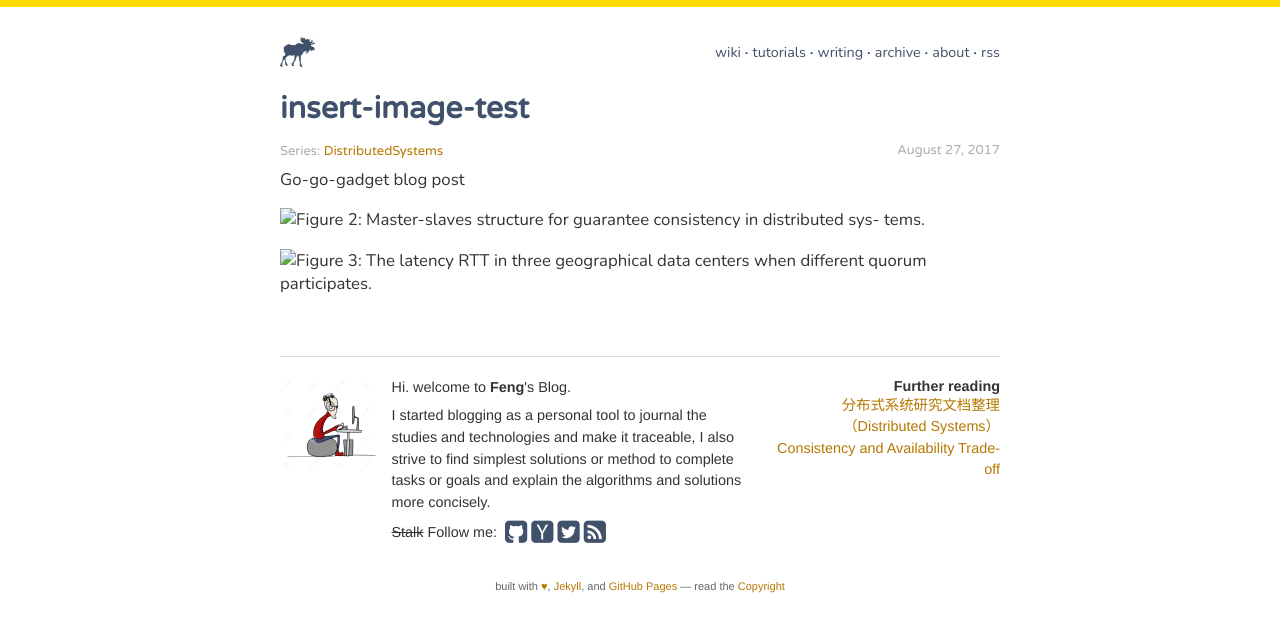
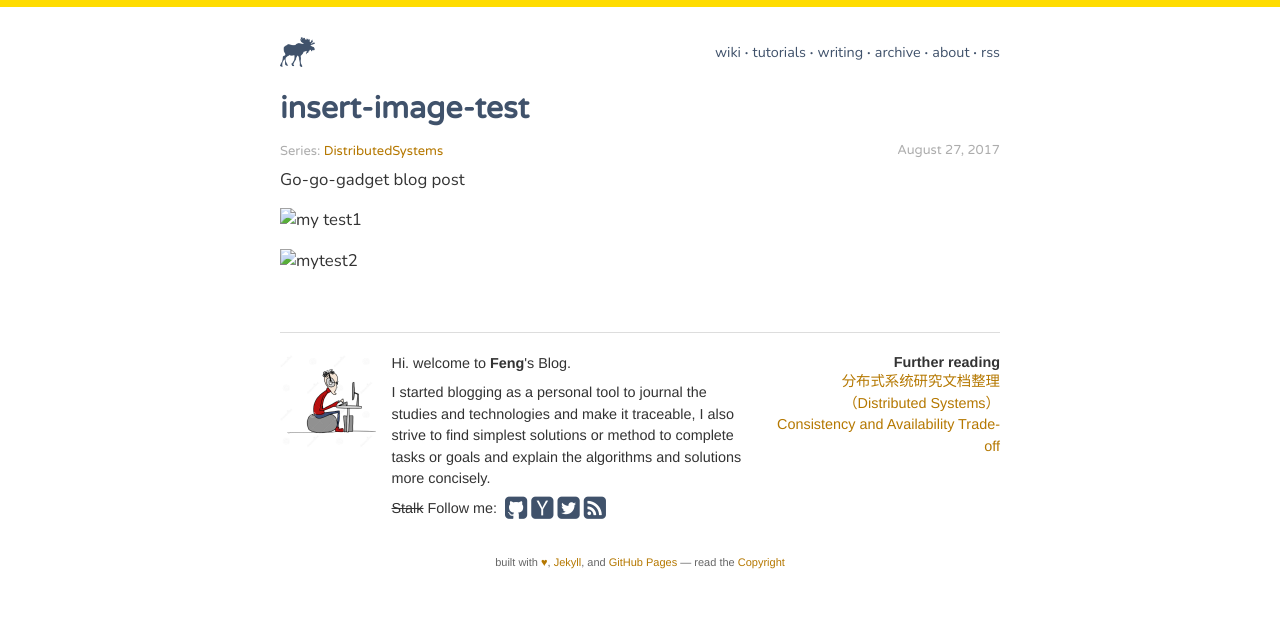
Before and after one commit to SharpLu/Blog, a Jekyll site: the page built from _posts/2017-08-27-insert-image-test.md, in a window 1280 px wide. Shown: the top 632 px of the page. Built offline with Jekyll 4.4.1, drawn with Linux system fonts in a browser that asks for light colours.

Commit message:
removed .

```diff
--- a/_posts/2017-08-27-insert-image-test.md
+++ b/_posts/2017-08-27-insert-image-test.md
@@ -11,6 +11,6 @@ Go-go-gadget blog post
 
 
 
-![Figure 2: Master-slaves structure for guarantee consistency in distributed sys- tems.]({/static/distributed_imgs/master-slaves.png)
+![my test1]({{site.url}}/static/distributed_imgs/master-slaves.png)
 
-![Figure 3: The latency RTT in three geographical data centers when different quorum participates.](static/distributed_imgs/latencyRTT.png)
+![mytest2]({{site.url}}/static/distributed_imgs/latencyRTT.png)
```
